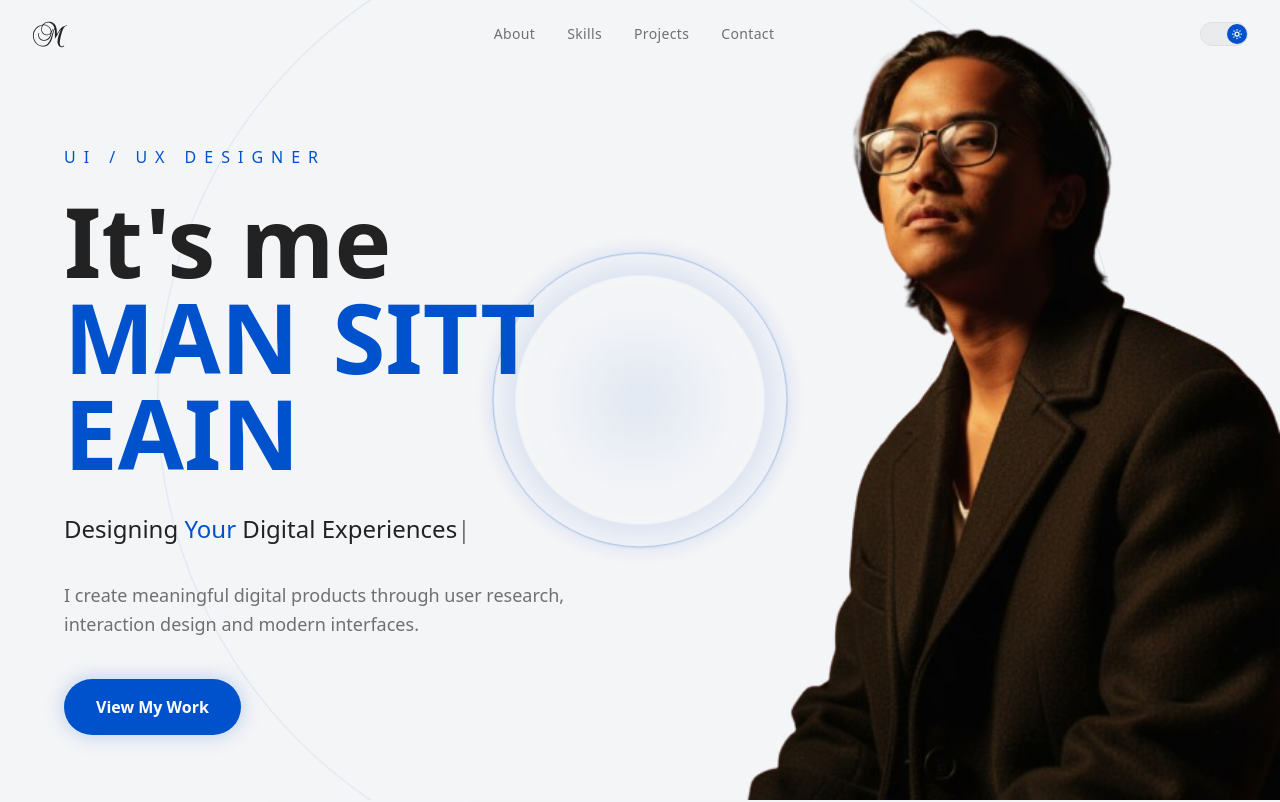
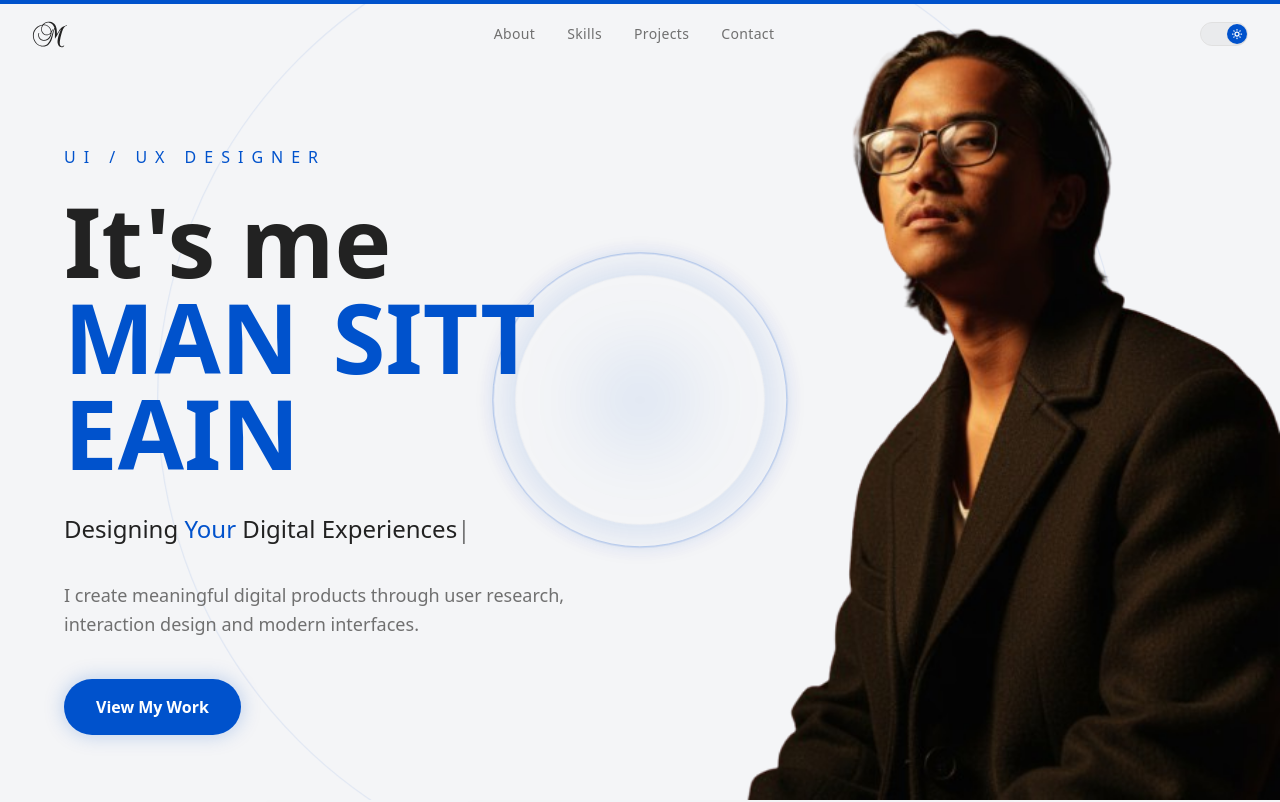
Before and after one commit to maltin123/my-portfolio, a React (Vite) app: page / in a window 1280 px wide. Shown: the top 802 px of the page. Built offline with nearby package versions, Linux system fonts and the light colour scheme.

Commit message:
og meta tags, scroll progress, page transitions, heading animations, hover polish

```diff
--- a/index.html
+++ b/index.html
@@ -5,6 +5,13 @@
     <link rel="icon" type="image/svg+xml" href="/M.svg" />
     <meta name="viewport" content="width=device-width, initial-scale=1.0" />
     <title>Man Sitt UIX</title>
+    <meta property="og:title" content="Man Sitt — UI/UX Designer" />
+    <meta property="og:description" content="Designing meaningful digital experiences through user research, interaction design and modern interfaces." />
+    <meta property="og:image" content="/og_image.png" />
+    <meta property="og:url" content="https://maltin123.github.io/my-portfolio" />
+    <meta property="og:type" content="website" />
+    <meta name="twitter:card" content="summary_large_image" />
+    <meta name="twitter:image" content="/og_image.png" />
   </head>
   <body>
     <div id="root"></div>
--- a/src/App.jsx
+++ b/src/App.jsx
@@ -1,5 +1,6 @@
 import { useEffect } from "react";
-import { Routes, Route } from "react-router-dom";
+import { Routes, Route, useLocation } from "react-router-dom";
+import { AnimatePresence, motion } from "framer-motion";
 import { ThemeProvider } from "./context/ThemeContext";
 import Navbar from "./components/Navbar";
 import Hero from "./components/Hero";
@@ -11,6 +12,7 @@ import Footer from "./components/Footer";
 import CursorGlow from "./components/CursorGlow";
 import Loader from "./components/Loader";
 import BackToTop from "./components/BackToTop";
+import ScrollProgress from "./components/ScrollProgress";
 import CaseStudy from "./pages/CaseStudy";
 
 function Home() {
@@ -35,19 +37,38 @@ function Home() {
   );
 }
 
+function AnimatedRoutes() {
+  const location = useLocation();
+
+  return (
+    <AnimatePresence mode="wait">
+      <motion.div
+        key={location.pathname}
+        initial={{ opacity: 0 }}
+        animate={{ opacity: 1 }}
+        exit={{ opacity: 0 }}
+        transition={{ duration: 0.4 }}
+      >
+        <div className="relative z-10">
+          <Routes location={location}>
+            <Route path="/" element={<Home />} />
+            <Route path="/case-study/:slug" element={<CaseStudy />} />
+          </Routes>
+        </div>
+      </motion.div>
+    </AnimatePresence>
+  );
+}
+
 export default function App() {
   return (
     <ThemeProvider>
       <Loader />
       <CursorGlow />
       <BackToTop />
+      <ScrollProgress />
 
-      <div className="relative z-10">
-        <Routes>
-          <Route path="/" element={<Home />} />
-          <Route path="/case-study/:slug" element={<CaseStudy />} />
-        </Routes>
-      </div>
+      <AnimatedRoutes />
     </ThemeProvider>
   );
 }
--- a/src/components/About.jsx
+++ b/src/components/About.jsx
@@ -164,7 +164,11 @@ export default function About() {
         "
         >
           <div>
-            <p
+            <motion.p
+              initial={{ opacity: 0, y: 30 }}
+              whileInView={{ opacity: 1, y: 0 }}
+              viewport={{ once: true }}
+              transition={{ duration: 0.6 }}
               className="
               text-muted
               text-lg
@@ -173,9 +177,13 @@ export default function About() {
             >
               I'm a UI/UX Designer passionate about creating digital products
               that are simple, intuitive and enjoyable to use.
-            </p>
+            </motion.p>
 
-            <p
+            <motion.p
+              initial={{ opacity: 0, y: 30 }}
+              whileInView={{ opacity: 1, y: 0 }}
+              viewport={{ once: true }}
+              transition={{ duration: 0.6, delay: 0.15 }}
               className="
               mt-6
               text-muted
@@ -185,7 +193,7 @@ export default function About() {
             >
               My approach combines user research, interaction design and visual
               design to create meaningful experiences.
-            </p>
+            </motion.p>
             <div className="space-y-8 mt-10">
               <Counter number={3} label="Years Learning" />
 
--- a/src/components/BackToTop.jsx
+++ b/src/components/BackToTop.jsx
@@ -18,6 +18,7 @@ export default function BackToTop() {
           animate={{ opacity: 1, scale: 1 }}
           exit={{ opacity: 0, scale: 0 }}
           transition={{ type: "spring", stiffness: 300, damping: 20 }}
+          whileHover={{ scale: 1.1 }}
           onClick={() => window.scrollTo({ top: 0, behavior: "smooth" })}
           className="fixed bottom-8 right-8 z-50 w-12 h-12 rounded-full bg-accent text-white flex items-center justify-center shadow-accent-glow hover:shadow-accent-glow transition-shadow"
         >
--- a/src/components/Footer.jsx
+++ b/src/components/Footer.jsx
@@ -32,7 +32,7 @@ export default function Footer({ simple }) {
         <div className="max-w-7xl mx-auto px-8 py-4 flex flex-col md:flex-row justify-between items-stretch gap-10">
           {/* Brand + Contact */}
           <div>
-            <Logo className="h-8 w-auto text-body mb-4" />
+            <Logo className="h-8 w-auto text-body mb-4 hover:scale-105 transition-transform" />
             <p className="text-muted-2 text-sm leading-relaxed mb-6">
               Designing meaningful digital experiences through user research,{" "}
               <br />
--- a/src/components/Navbar.jsx
+++ b/src/components/Navbar.jsx
@@ -42,7 +42,7 @@ export default function Navbar() {
       `}
     >
       <div className="max-w-7xl mx-auto px-8 py-4 flex justify-between items-center">
-        <a href="#home">
+        <a href="#home" className="hover:scale-105 transition-transform">
           <Logo className="h-9 w-auto text-body" />
         </a>
         <div className="flex gap-4 md:gap-8">
--- a/src/components/Projects.jsx
+++ b/src/components/Projects.jsx
@@ -15,7 +15,11 @@ export default function Projects() {
       "
     >
       <div className="max-w-6xl mx-auto">
-        <p
+        <motion.p
+          initial={{ opacity: 0, y: 30 }}
+          whileInView={{ opacity: 1, y: 0 }}
+          viewport={{ once: true }}
+          transition={{ duration: 0.6 }}
           className="
           text-accent
           uppercase
@@ -24,9 +28,13 @@ export default function Projects() {
           "
         >
           Projects
-        </p>
+        </motion.p>
 
-        <h2
+        <motion.h2
+          initial={{ opacity: 0, y: 40 }}
+          whileInView={{ opacity: 1, y: 0 }}
+          viewport={{ once: true }}
+          transition={{ duration: 0.8 }}
           className="
           text-5xl
           md:text-7xl
@@ -35,7 +43,7 @@ export default function Projects() {
         >
           Selected
           <span className="text-accent"> Works.</span>
-        </h2>
+        </motion.h2>
 
         <div
           className="
@@ -206,6 +214,7 @@ border
 border-subtle
 text-muted
 backdrop-blur-md
+hover:scale-105 hover:border-accent transition-all duration-200
 "
                   >
                     {tag}
--- /dev/null
+++ b/src/components/ScrollProgress.jsx
@@ -0,0 +1,13 @@
+import { motion, useScroll, useSpring } from "framer-motion";
+
+export default function ScrollProgress() {
+  const { scrollYProgress } = useScroll();
+  const scaleX = useSpring(scrollYProgress, { stiffness: 200, damping: 30 });
+
+  return (
+    <motion.div
+      style={{ scaleX }}
+      className="fixed top-0 left-0 right-0 z-[999] h-1 bg-accent origin-left"
+    />
+  );
+}
--- a/src/components/Skills.jsx
+++ b/src/components/Skills.jsx
@@ -160,6 +160,8 @@ export default function Skills() {
       text-2xl
       font-bold
       text-body
+      group-hover:text-accent
+      transition-colors
     "
               >
                 {skill.title}
--- a/src/pages/CaseStudy.jsx
+++ b/src/pages/CaseStudy.jsx
@@ -207,7 +207,7 @@ export default function CaseStudy() {
         <motion.div {...fadeUp} className="text-center">
           <Link
             to="/"
-            className="inline-flex items-center gap-2 px-8 py-4 rounded-full bg-accent text-white font-semibold hover:shadow-accent-glow transition-all hover:scale-105"
+            className="inline-flex items-center gap-2 px-8 py-4 rounded-full bg-accent text-white font-semibold hover:shadow-accent-glow transition-all hover:scale-105 active:scale-95"
           >
             ← Back to All Projects
           </Link>
```
Also changed, not shown: public/og_image.png (added).
